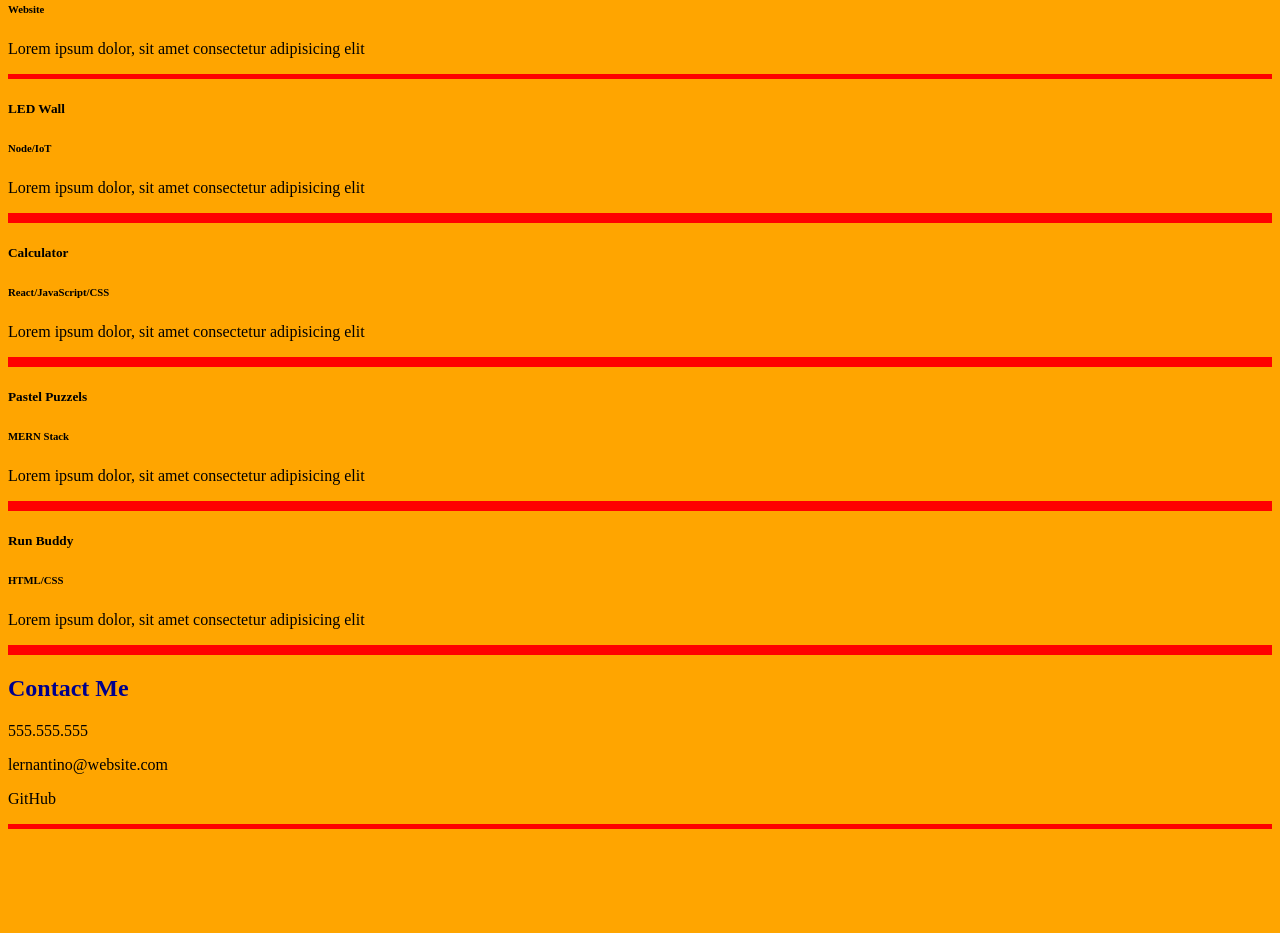
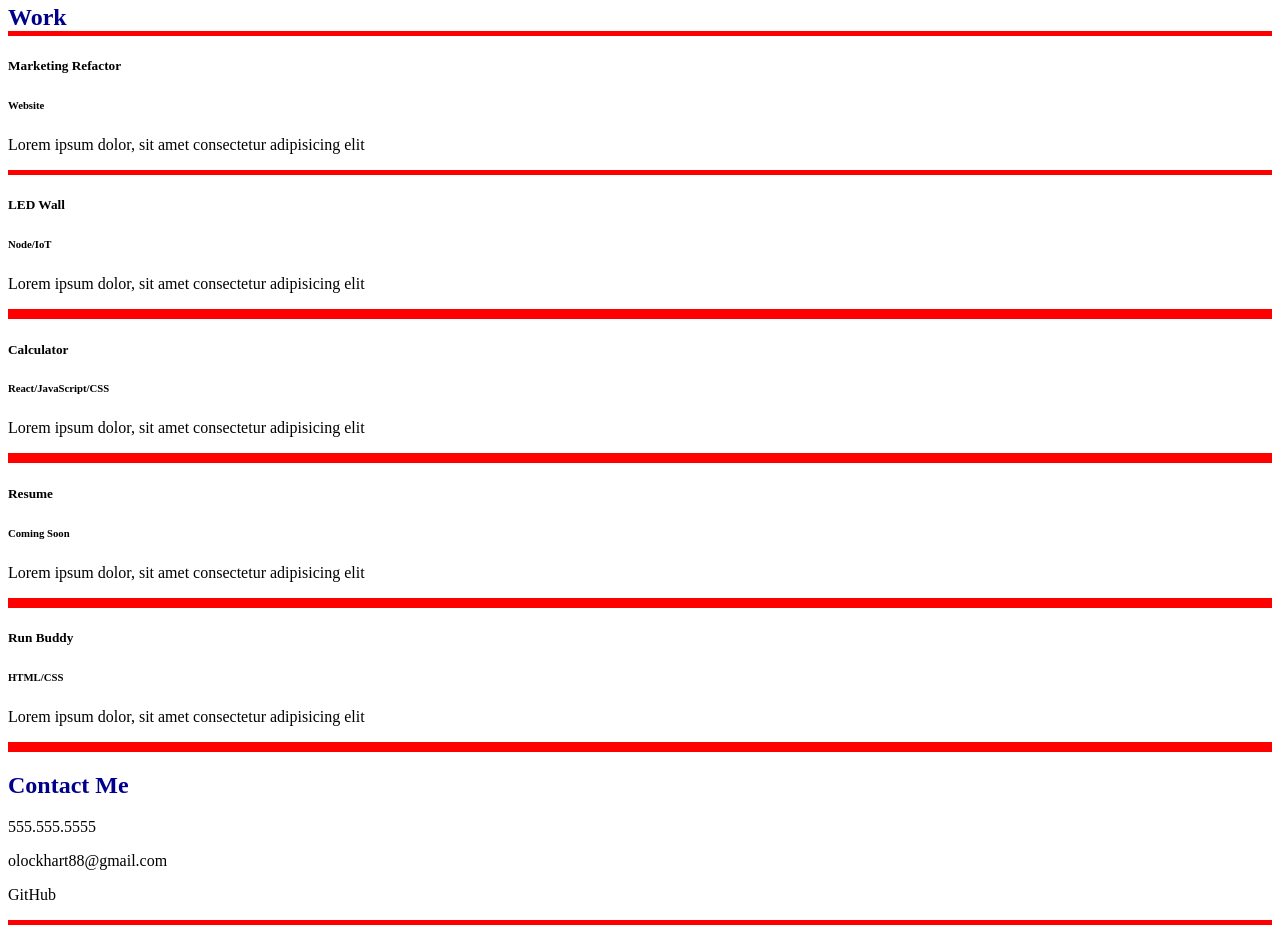
Before and after one commit to omes773/Portfolio, a plain HTML site: page index.html in a window 1280 px wide. Shown: the part 600-1533 px from the top of the page. Before the commit the page ends 1437 px from the top, so only its background shows below. Drawn offline with Linux system fonts and the light colour scheme.

Commit message:
made all links work

```diff
--- a/assets/css/style.css
+++ b/assets/css/style.css
@@ -1,10 +1,10 @@
 * {
-    background-color: orange;
+    background-color: ;
 }
 
 h1 {
     text-align: center;
-    color: darkblue;
+    color: ;
 }
 
 ul {
@@ -21,9 +21,6 @@ h2 {
     color: darkblue;
 }
 
-h5, h6 {
-    border: ;
-}
 
 section {
     border: aquamarine;
@@ -43,18 +40,18 @@ section {
 }
 
 .profile-picture {
-    width: 25%;
+    width: 10%;
     border-radius: 50%;
 
 }
-.led, .calculator, .pastel-puzzels, .run-buddy, .contact-me {
+.led, .calculator, #Resume, .run-buddy, #Contact-Me {
     border-bottom: solid 5px red;
     border-top: solid 5px red;
+
 }
 
 
 .jumbotron {
-    margin: 0 10%;
     border: solid 3px red;
     width: 100%;
     height: 300px;
--- a/index.html
+++ b/index.html
@@ -35,7 +35,7 @@
                 </li>
             </ul>
         </nav>
-        <img src="./images/61dc78792e3c9c629d517dc24c1226d6.png" alt="background" class="jumbotron">
+        <img src="./images/f24519082e17123f7acca120098eb862.jpg" alt="background" class="jumbotron">
     </section>
 
     <section id="About-Me">
@@ -44,7 +44,7 @@
 
     </section>
 
-    <section>
+    <section id="Work">
         <h2 class="section-title">Work</h2>
         <h5>Marketing Refactor</h5>
         <h6>Website</h6>
@@ -66,9 +66,9 @@
 
     </section>
 
-    <section class="pastel-puzzels">
-        <h5>Pastel Puzzels</h5>
-        <h6>MERN Stack</h6>
+    <section id="Resume">
+        <h5>Resume</h5>
+        <h6>Coming Soon</h6>
         <p> Lorem ipsum dolor, sit amet consectetur adipisicing elit</p>
 
     </section>
@@ -80,10 +80,10 @@
 
     </section>
 
-    <section class="contact-me">
+    <section id="Contact-Me">
         <h2>Contact Me</h2>
-        <p>555.555.555</p>
-        <p>lernantino@website.com</p>
+        <p>555.555.5555</p>
+        <p>olockhart88@gmail.com</p>
         <p>GitHub</p>
     </section>
 
```
